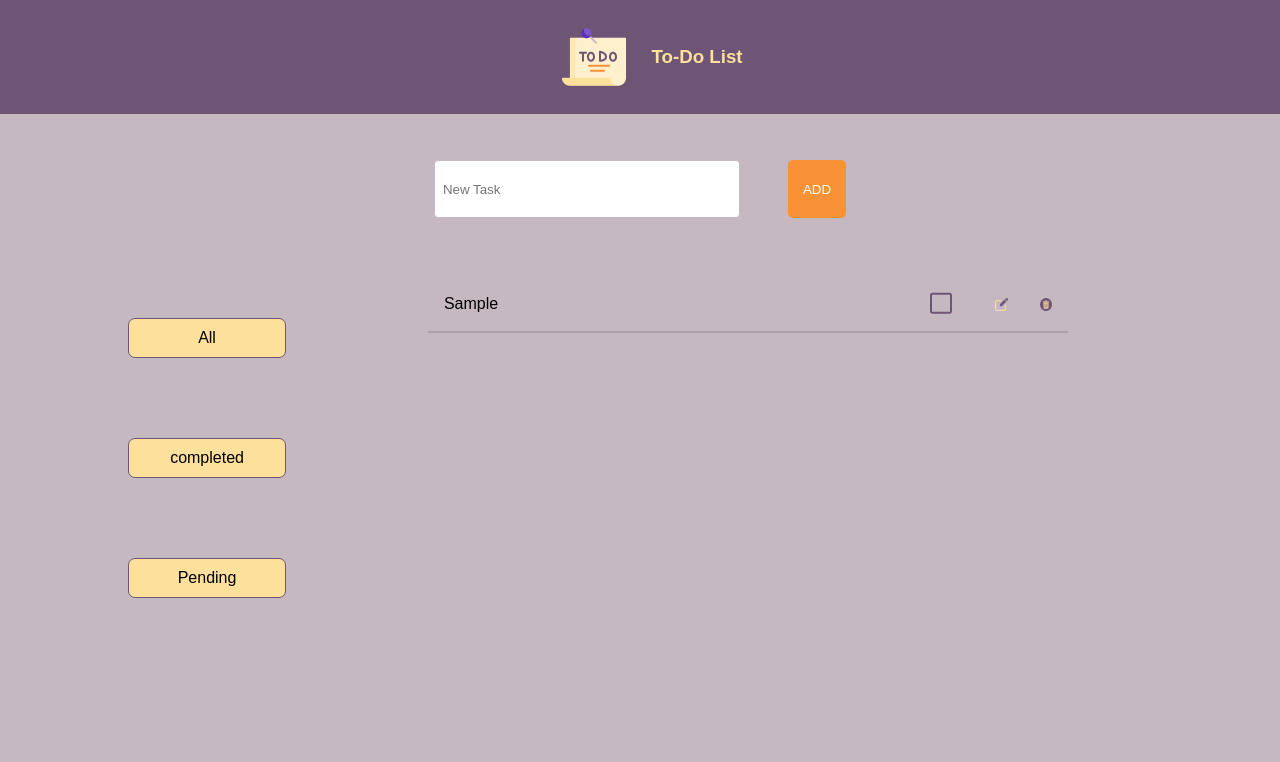
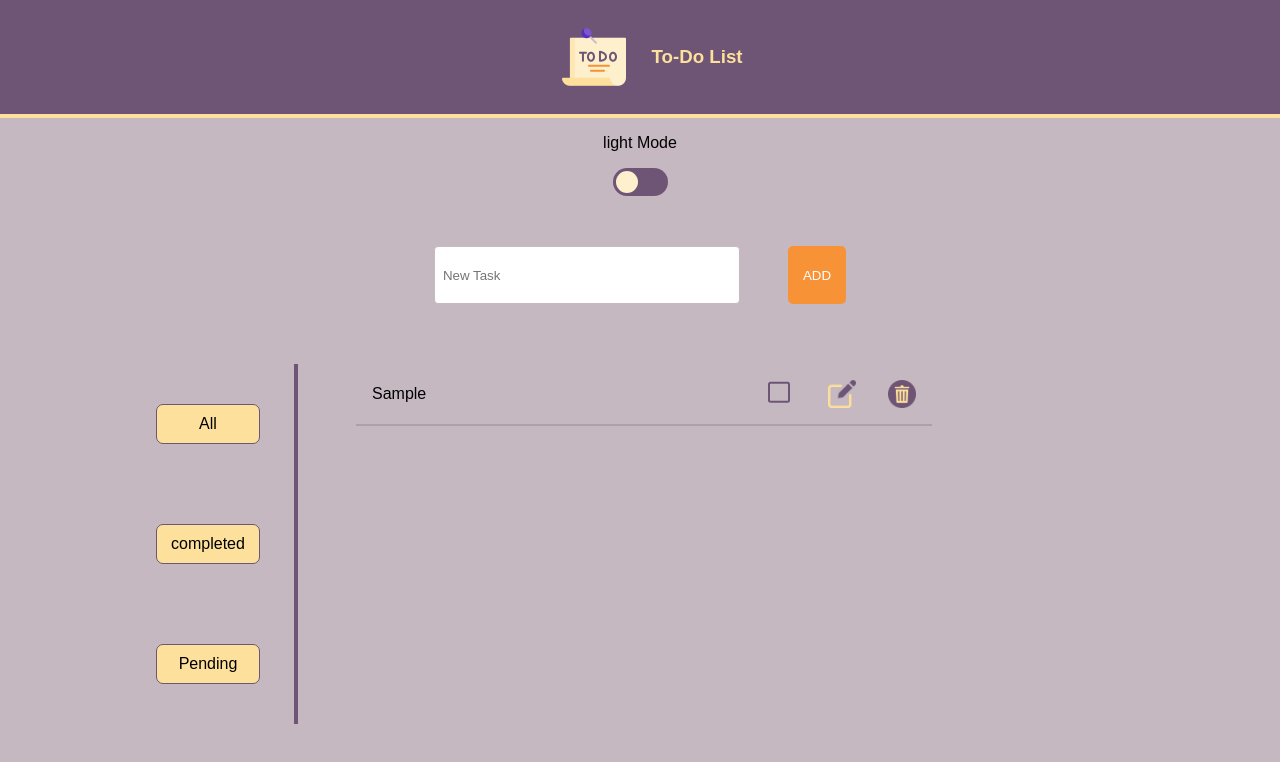
Before and after one commit to malak-momani/task1, a React (Create React App) app: page / in a window 1280 px wide. Both pictures are taken after typing "Sample" into the empty fields and a click on the button "ADD". Shown: the top 762 px of the page. Built offline with nearby package versions, Linux system fonts and the light colour scheme; a web font is replaced by a local one.

Commit message:
more Styling and theme added

```diff
--- a/src/App.js
+++ b/src/App.js
@@ -3,17 +3,20 @@ import './App.css';
 import Header from './Components/Header/Header';
 import Main from './Components/Main/Main';
 import { TasksProvider } from './Contexts/TasksContext';
+import { ThemeProvider } from './Contexts/ThemeContext';
 
 
 function App() {
 
   return (
+    <ThemeProvider>
       <div className="App amaranth-regular">
         <Header />
         <TasksProvider>
           <Main />
         </TasksProvider>
       </div>
+    </ThemeProvider>
   );
 }
 
--- a/src/Components/Header/header.css
+++ b/src/Components/Header/header.css
@@ -10,4 +10,5 @@
     align-items: center;
     background-color: var(--salt-box);
     color: var(--golden-glow);
+    border-bottom: 4px solid var(--golden-glow);
 }
--- a/src/Components/Main/Main.js
+++ b/src/Components/Main/Main.js
@@ -2,12 +2,14 @@ import { useContext } from "react";
 import AddTask from "../Tasks/AddTask";
 import TaskList from "../Tasks/TasksList";
 import { TasksContext } from "../../Contexts/TasksContext";
+import ToggleTheme from "../ThemeToggle/ThemeToggle";
 
 const Main = () => {
     const { tasks } = useContext(TasksContext)
     console.log(tasks)
     return (
         <div>
+            <ToggleTheme />
             <AddTask />
             <TaskList tasks={tasks} />
         </div>
--- a/src/Components/Tasks/Filter/filter.css
+++ b/src/Components/Tasks/Filter/filter.css
@@ -2,15 +2,17 @@
     display: flex;
     flex-direction: column;
     justify-content: space-around;
-    padding-left: 10%;
+    margin-left: 5%;
+    align-items: center;
     height: 45vh;
+    width: 15%;
 }
 
 .item {
     display: flex;
     justify-content: center;
     align-items: center;
-    width: 180%;
+    width: 60%;
     height: 40px;
     border-radius: 7px;
     background-color: var(--golden-glow);
--- a/src/Components/Tasks/Task.js
+++ b/src/Components/Tasks/Task.js
@@ -32,7 +32,7 @@ const Task = ({ task }) => {
     return (
         <div className="one-task">
             {editMode ?
-                <div>
+                <div className='flex-item task-text'>
                     <input placeholder="New Task"
                         type="text"
                         value={editedTask}
@@ -46,7 +46,7 @@ const Task = ({ task }) => {
                         className="add-button amaranth-regular">Done</button>
                 </div>
                 :
-                <div className='flex-item'>{task?.text}</div>
+                <div className='flex-item task-text'>{task?.text}</div>
             }
             <div className='task-controls'>
                 <div className='flex-item'>
--- a/src/Components/Tasks/tasks.css
+++ b/src/Components/Tasks/tasks.css
@@ -7,14 +7,18 @@
 
 .task-list {
     width: 50%;
-    margin-left: auto;
-    margin-right: auto;
+    padding-left: 5%;
+    border-left: 4px solid var(--salt-box);
+
 }
 
 .tasks-filter {
     padding-top: 4%;
     display: flex;
     flex-direction: row;
+    margin-left: auto;
+    margin-right: auto;
+    width: 90%;
 }
 
 .task-field {
@@ -88,6 +92,9 @@ input[type="checkbox"]:checked::before {
     flex-direction: row;
     justify-content: right;
     justify-items: center;
+    flex-shrink: 0;
+    flex-grow: 0;
+    width: 180px;
 }
 
 .edit {
@@ -99,12 +106,17 @@ input[type="checkbox"]:checked::before {
 }
 
 .flex-item {
-    background-color: var(--pale-slate);
+    background-color: var(--background);
     border: 0px;
     display: flex;
     align-items: center;
-    justify-content: center;
-    flex-basis: 8%;
+    /* justify-content: center; */
     cursor: pointer;
     padding: 2vh;
+    flex: 1;
+    color: var(--text);
 }
+
+.task-text {
+    justify-self: flex-start;
+}
--- /dev/null
+++ b/src/Components/ThemeToggle/ThemeToggle.js
@@ -0,0 +1,25 @@
+import { useContext } from "react"
+import { ThemeContext } from "../../Contexts/ThemeContext";
+import './ToggleTheme.css'
+
+const ToggleTheme = () => {
+    const { theme, toggleTheme } = useContext(ThemeContext);
+    return (
+        <div>
+            <p className='text'>{theme === "dark" ? "Dark Mode" : "light Mode"}</p>
+            <label className="theme-toggle">
+                <input
+                    type="checkbox"
+                    checked={theme === "dark"}
+                    onChange={toggleTheme}
+                />
+                <span className="slider"></span>
+            </label>
+        </div>
+
+    );
+}
+
+
+
+export default ToggleTheme
--- /dev/null
+++ b/src/Components/ThemeToggle/ToggleTheme.css
@@ -0,0 +1,52 @@
+/* Toggle Container */
+.theme-toggle {
+    position: relative;
+    width: 55px;
+    height: 28px;
+    display: inline-block;
+    cursor: pointer;
+}
+
+/* Hide the checkbox */
+.theme-toggle input {
+    display: none;
+}
+
+/* Slider look */
+.theme-toggle .slider {
+    position: absolute;
+    top: 0;
+    left: 0;
+    right: 0;
+    bottom: 0;
+
+    background-color: var(--salt-box);
+    border-radius: 30px;
+    transition: 0.4s;
+}
+
+/* Circle */
+.theme-toggle .slider::before {
+    content: "";
+    position: absolute;
+    height: 22px;
+    width: 22px;
+    left: 3px;
+    bottom: 3px;
+    background-color: var(--oasis);
+    border-radius: 50%;
+    transition: 0.4s;
+}
+
+/* Checked (Dark mode ON) */
+.theme-toggle input:checked+.slider {
+    background-color: var(--purple-heart);
+}
+
+.theme-toggle input:checked+.slider::before {
+    transform: translateX(27px);
+}
+
+.text {
+    color: var(--text);
+}
--- a/src/Contexts/ThemeContext.js
+++ b/src/Contexts/ThemeContext.js
@@ -0,0 +1,31 @@
+import { createContext, useEffect, useState } from "react";
+import useLocalStorage from "../useLocalStorage/useLocalStorage";
+
+const ThemeContext = createContext();
+
+const ThemeProvider = ({ children }) => {
+    const [theme, setTheme] = useLocalStorage('theme',
+        localStorage.getItem('theme') || "light")
+
+    useEffect(() => {
+        if (theme === "dark") {
+            document.documentElement.classList.add("dark");
+        } else {
+            document.documentElement.classList.remove("dark");
+        } localStorage.setItem("theme", theme)
+    }, [theme]);
+
+    const toggleTheme = () => {
+        setTheme(theme === "light" ? "dark" : 'light');
+    }
+
+    return (
+        <ThemeContext.Provider value={{ theme, toggleTheme }}>
+            {children}
+        </ThemeContext.Provider>
+    );
+}
+
+
+
+export { ThemeContext, ThemeProvider }
--- a/src/index.css
+++ b/src/index.css
@@ -6,10 +6,27 @@
   --fuchsia-blue: #7d55cc;
   --golden-glow: #fde09b;
   --pale-slate: #c5b8c0;
+  --background: #c5b8c0;
+
+}
+
+:root.dark {
+  --purple-heart: #b79aff;
+  --sea-buckthorn: #ffb86c;
+  --salt-box: #312733;
+  --oasis: #3b2f28;
+  --fuchsia-blue: #c3a6ff;
+  --golden-glow: #ffdf85;
+  --pale-slate: #88828a;
+
+  --background: #1a1623;
+  --surface: #242033;
+  --text: #f2ecff;
+  --text-secondary: #c7bfd8;
 }
 
 body {
-  background-color: var(--pale-slate);
+  background: var(--background);
   margin: 0;
   font-family: -apple-system, BlinkMacSystemFont, 'Segoe UI', 'Roboto', 'Oxygen',
     'Ubuntu', 'Cantarell', 'Fira Sans', 'Droid Sans', 'Helvetica Neue',
```
Lines whose indentation alone changed are shown as unchanged.
